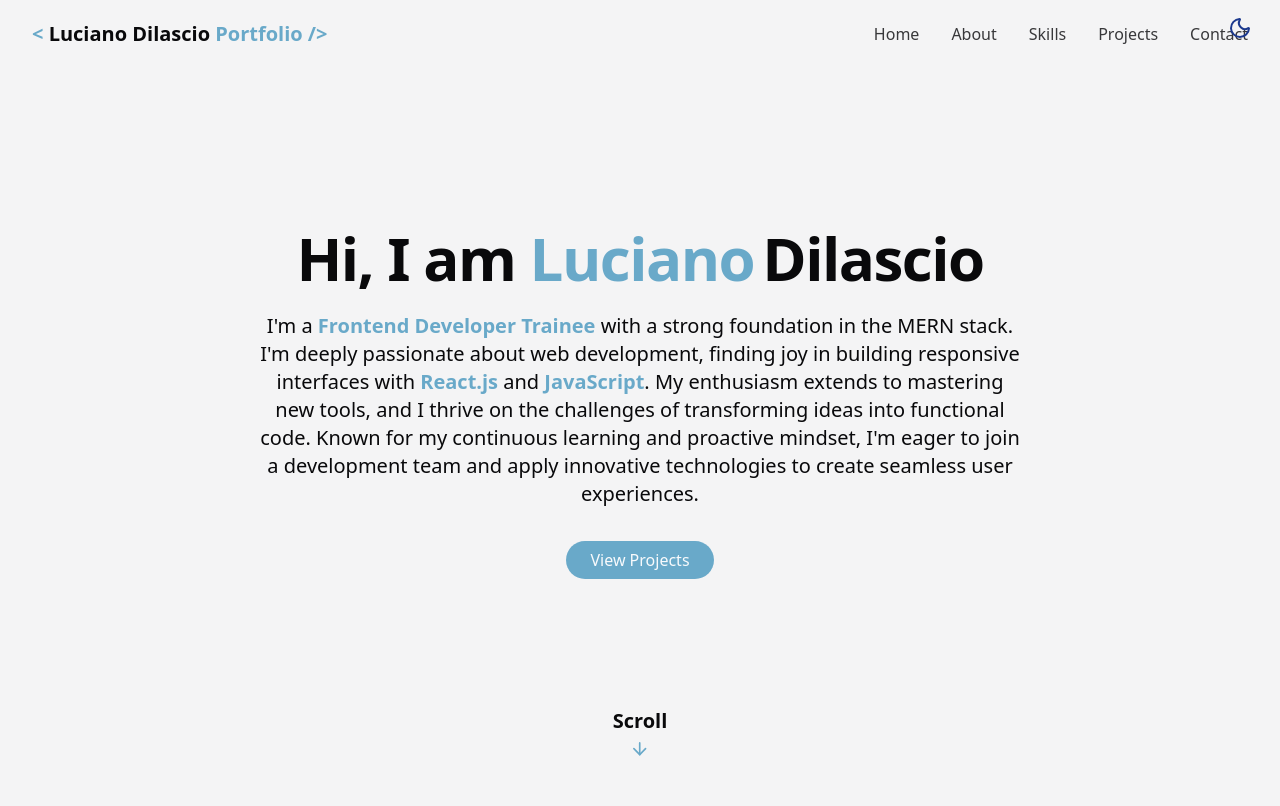
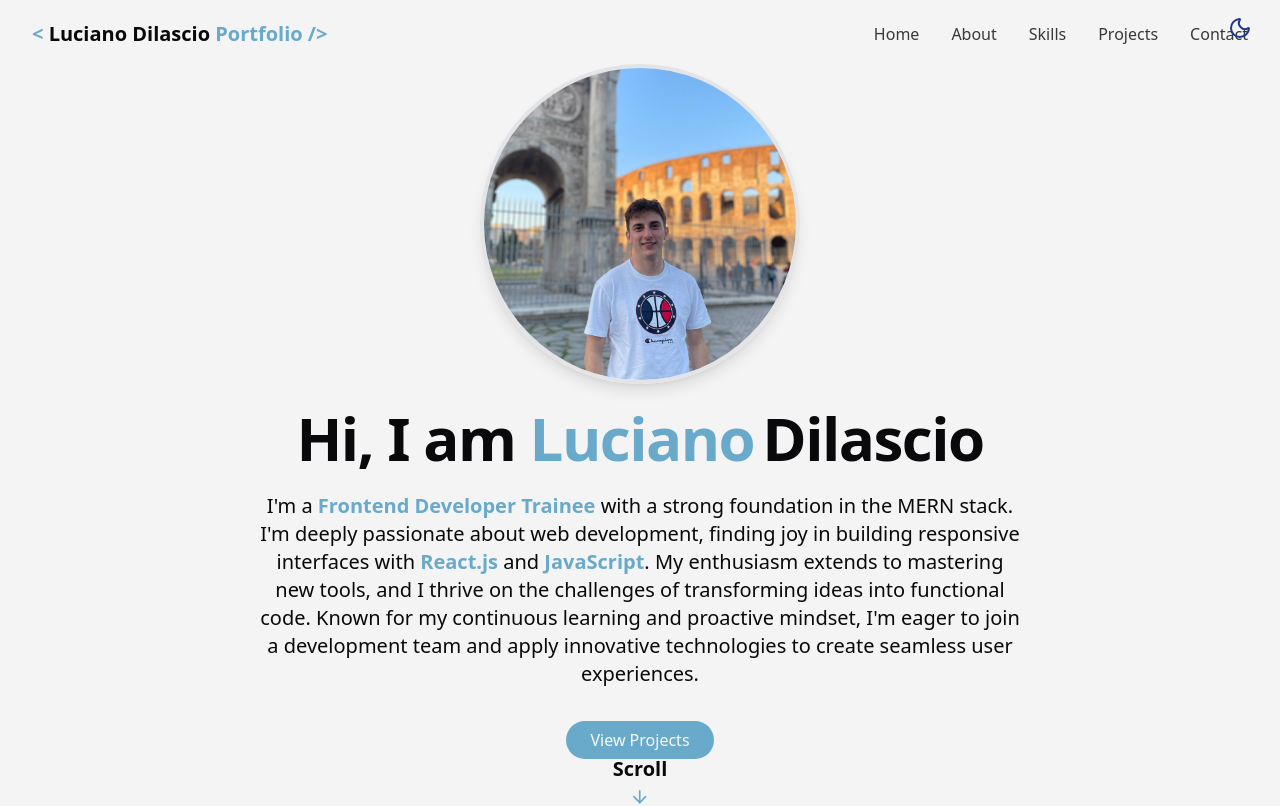
Before and after one commit to lucianodilascio/portfolio, a React (Vite) app: page / in a window 1280 px wide. Shown: the top 806 px of the page. Built offline with nearby package versions, Linux system fonts and the light colour scheme.

Commit message:
Add profile photo

```diff
--- a/src/components/HeroSection.jsx
+++ b/src/components/HeroSection.jsx
@@ -5,11 +5,16 @@ export const HeroSection = () => {
     return (
         <section
             id="hero"
-            className="relative min-h-screen flex flex-col items-center justify-center px-4"
+            className=" pb-24 relative min-h-screen flex flex-col items-center justify-center px-4"
         >
 
             <div className="container max-w-4xl mx-auto text-center z-10">
                 <div className="space-y-6 ">
+                    <img
+                        src="projects/foto-perfil.jpeg"
+                        className="mt-16 w-40 h-40 md:w-80 md:h-80 mx-auto rounded-full object-cover border-4 border-blue-500 shadow-lg transition-all duration-300 hover:scale-105 hover:shadow-[0_0_20px_hsl(var(--primary)/0.6)] hover:border-primary"
+                        alt="Luciano Dilascio - Frontend Developer"
+                    />
                     <h1 className="text-4xl md:text-6xl font-bold tracking-tight">
                         <span className="opacity-0 animate-fade-in"> Hi, I am</span>
                         <span className="text-glow text-primary opacity-0 animate-fade-in-delay-1"> Luciano</span>
--- a/src/index.css
+++ b/src/index.css
@@ -144,6 +144,13 @@
          hover:scale-105 active:scale-95;
 }
 
+@layer components {
+  .avatar-glow {
+    @apply hover:shadow-[0_0_20px_hsl(var(--primary)/0.6)]
+           hover:border-primary/80
+           transition-all duration-300;
+  }
+}
 
 #root {
   max-width: 100%;
```
Also changed, not shown: public/projects/foto-perfil.jpeg (added).
